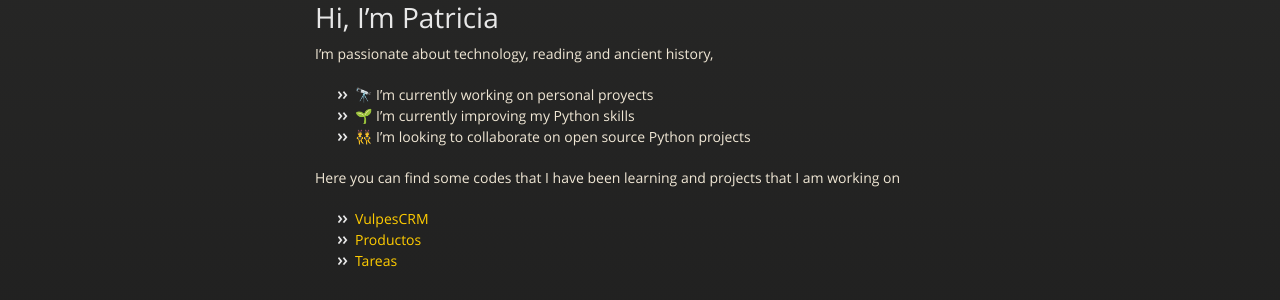
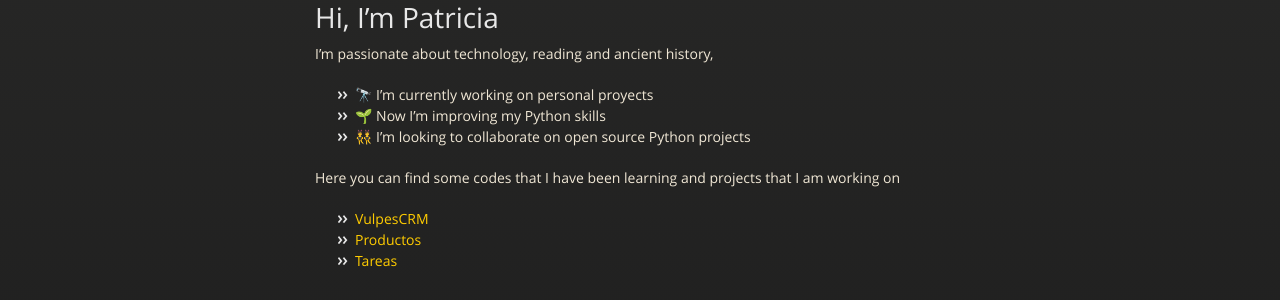
Before and after one commit to pcanadas/pcanadas.github.io, a Jekyll site: the page built from index.md, in a window 1280 px wide. Shown: the part 269-569 px from the top of the page. Built offline with Jekyll 4.4.1, drawn with Linux system fonts in a browser that asks for light colours; our own code applies the rules of GitHub Pages for plain Markdown files.

Commit message:
index update

```diff
--- a/index.md
+++ b/index.md
@@ -7,7 +7,7 @@ layout: default
 I'm passionate about technology, reading and ancient history,
 
 - 🔭 I'm currently working on personal proyects
-- 🌱 I'm currently improving my Python skills
+- 🌱 Now I'm improving my Python skills
 - 👯 I'm looking to collaborate on open source Python projects
 
 
```
